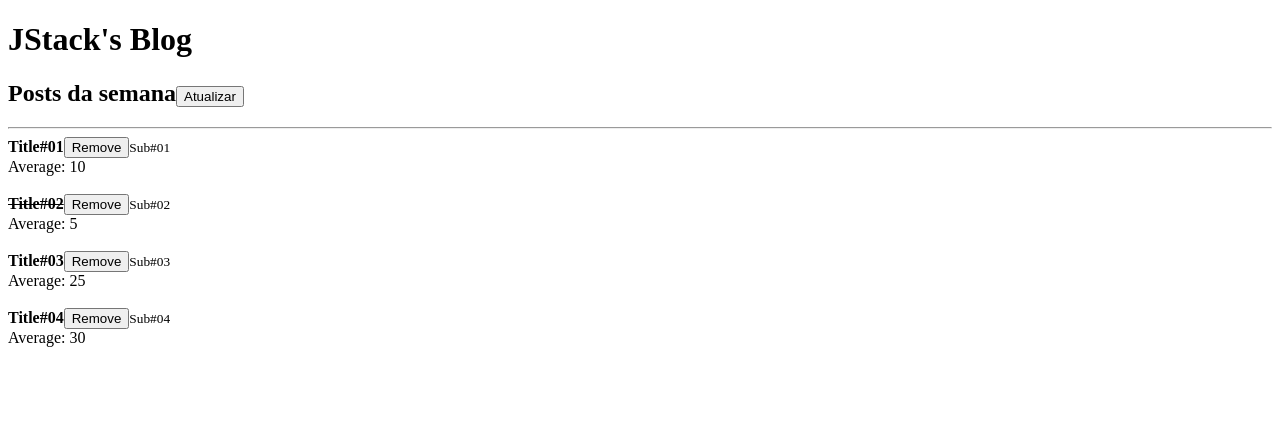
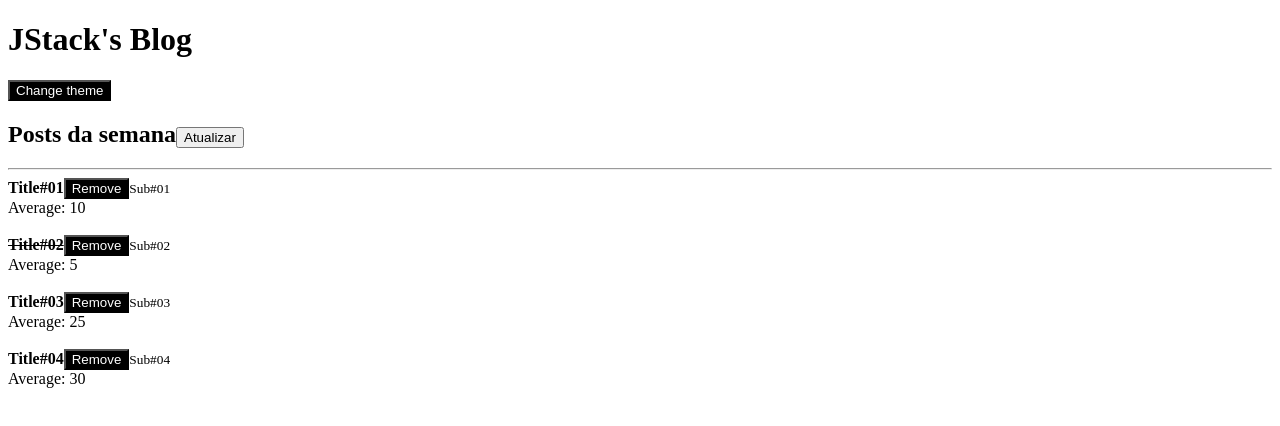
Before and after one commit to glacykm11/react-fundamentals, a React app: page / in a window 1280 px wide. Shown: the top 426 px of the page. Built offline with nearby package versions, Linux system fonts and the light colour scheme.

Commit message:
implementing context api

```diff
--- a/src/App.js
+++ b/src/App.js
@@ -1,15 +1,23 @@
-import React, { useState } from 'react';
+import React, { useState, createContext } from 'react';
 
 import Post from './Post';
 import Header from './Header';
 
+export const ThemeContext = createContext('dark');
+
 function App(){
+    const [theme, setTheme] = useState('dark');
+
     const [posts, setPosts] = useState([
         { id: Math.random(), title:  'Title#01', subtitle: 'Sub#01', likes: 20, read: false },
         { id: Math.random(), title:  'Title#02', subtitle: 'Sub#02', likes: 10, read: true },
         { id: Math.random(), title:  'Title#03', subtitle: 'Sub#03', likes: 50, read: false },
         { id: Math.random(), title:  'Title#04', subtitle: 'Sub#04', likes: 60, read: false },
     ]);
+
+    function handleToggleTheme(){
+        setTheme(prevState => prevState === 'dark' ? 'light' : 'dark');
+    }
 
     function handleRefresh(){
         setPosts((prevState) => [
@@ -28,8 +36,10 @@ function App(){
     }
 
     return (
-        <>
-            <Header>
+        <ThemeContext.Provider value={theme}>
+            <Header
+                onToggleTheme={handleToggleTheme}
+            >
                 <h2>
                     Posts da semana
                     <button onClick={handleRefresh}>Atualizar</button>
@@ -45,7 +55,7 @@ function App(){
                     likes={post.likes}
                 />
             ))}
-        </>
+        </ThemeContext.Provider>
     )
 }
 
--- a/src/Button.js
+++ b/src/Button.js
@@ -1,9 +1,19 @@
-import React from 'react';
+import React, { useContext } from 'react';
 import PropTypes from 'prop-types';
 
+import { ThemeContext } from './App';
+
 export default function Button(props) {
+    const theme = useContext(ThemeContext);
+
     return (
-        <button onClick={props.onClick}>
+        <button
+            onClick={props.onClick}
+            style={{
+                color: theme === 'dark' ? '#fff' : '#000',
+                background: theme === 'dark' ? '#000' : '#fff'
+            }}
+        >
             {props.children}
         </button>
     );
--- a/src/Header.js
+++ b/src/Header.js
@@ -1,10 +1,15 @@
 import React from 'react';
 import PropTypes from 'prop-types';
+
+import Button from './Button';
 
 function Header(props){
     return(
         <>
             <h1>{props.title}</h1>
+            <Button onClick={props.onToggleTheme}>
+                Change theme
+            </Button>
             {props.children}
         </>
     )
```
